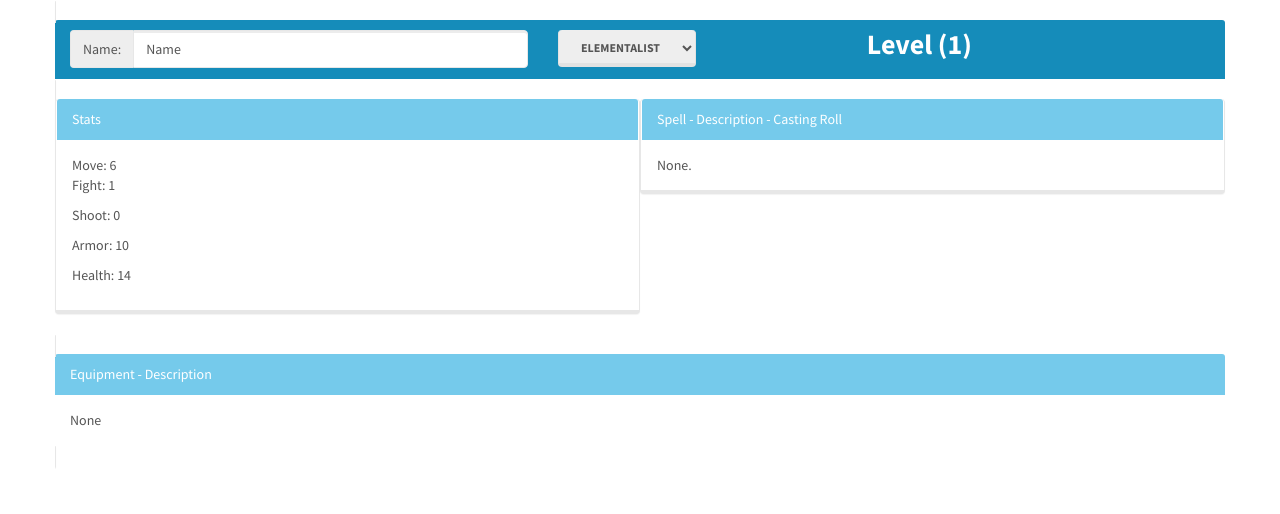
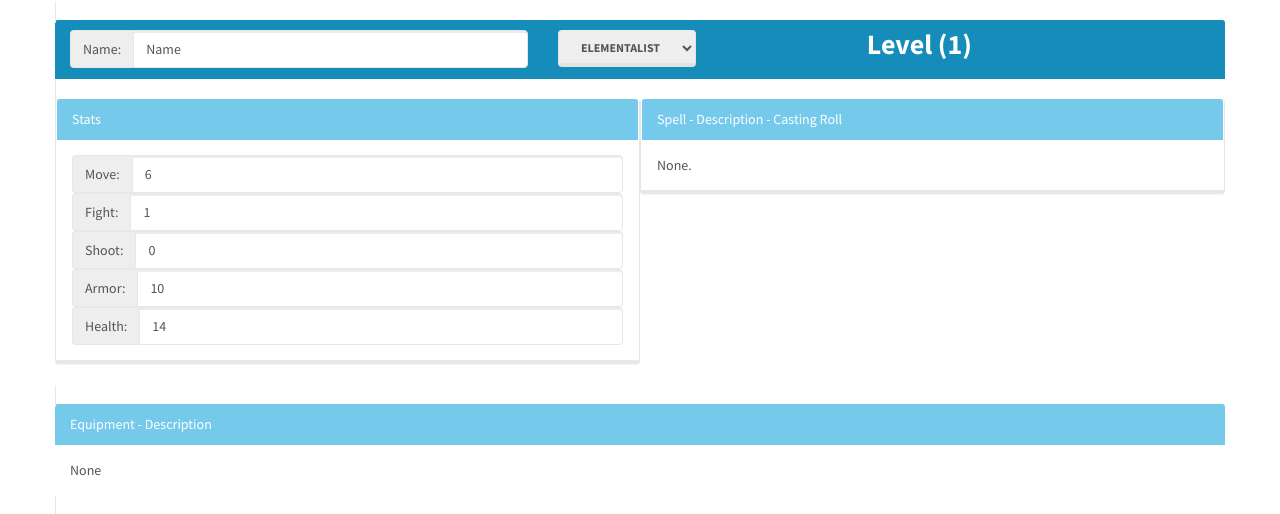
Before and after one commit to ChargerIIC/Frostgrave-WarRoster, an Angular app: page / in a window 1280 px wide. Shown: the top 514 px of the page. Built offline with nearby package versions, Linux system fonts and the light colour scheme.

Commit message:
Stats panel now editable
Bound to bootstrap and angular

```diff
--- a/src/app/wizard-stats-panel/wizard-stats-panel.component.html
+++ b/src/app/wizard-stats-panel/wizard-stats-panel.component.html
@@ -1,8 +1,23 @@
 <div class="panel-heading">Stats</div>
 <div class="panel-body">
-  Move: {{userMage.move}}<p>
-  Fight: {{userMage.fight}}<p>
-  Shoot: {{userMage.shoot}}<p>
-  Armor: {{userMage.armor}}<p>
-  Health: {{userMage.health}}<p>
+  <div class="input-group">
+    <span class="input-group-addon" id="lblMove">Move:</span>
+    <input type="number" class="form-control" min="1" max="99" aria-describedby="lblMove" [(ngModel)]="userMage.move">
+  </div>
+  <div class="input-group">
+    <span class="input-group-addon" id="lblMove">Fight:</span>
+    <input type="number" class="form-control" min="1" max="99" aria-describedby="lblMove" [(ngModel)]="userMage.fight">
+  </div>
+  <div class="input-group">
+    <span class="input-group-addon" id="lblMove">Shoot:</span>
+    <input type="number" class="form-control" min="1" max="99" aria-describedby="lblMove" [(ngModel)]="userMage.shoot">
+  </div>
+  <div class="input-group">
+    <span class="input-group-addon" id="lblMove">Armor:</span>
+    <input type="number" class="form-control" min="1" max="99" aria-describedby="lblMove" [(ngModel)]="userMage.armor">
+  </div>
+  <div class="input-group">
+    <span class="input-group-addon" id="lblMove">Health:</span>
+    <input type="number" class="form-control" min="1" max="99" aria-describedby="lblMove" [(ngModel)]="userMage.health">
+  </div>
 </div>
```
